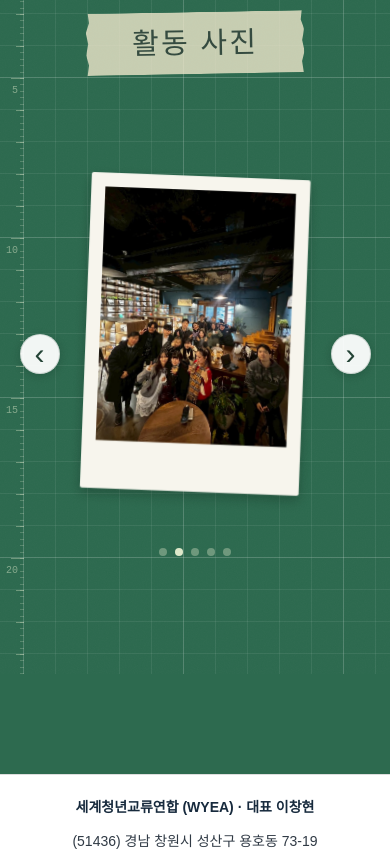
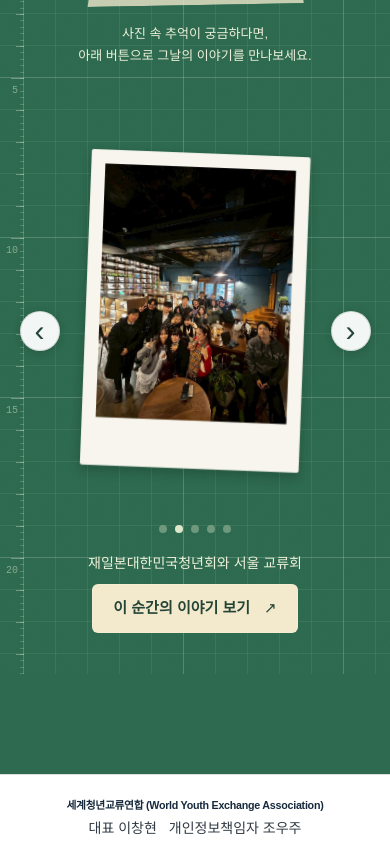
Before and after one commit to wyeaKR/WYEA-frontend, a Vue app: page / in a window 390 px wide. Shown: the part 1860-2711 px from the top of the page. Built offline with nearby package versions, Linux system fonts and the light colour scheme; a web font is replaced by a local one; what quasar would draw is missing.

Commit message:
Link home photo stories explicitly and refine footer identity

```diff
--- a/src/components/HomeViewPhoto.vue
+++ b/src/components/HomeViewPhoto.vue
@@ -1,5 +1,6 @@
 <script setup lang="ts">
 import { ref, computed, onMounted, onBeforeUnmount } from 'vue'
+import { homeActivityPhotos } from '@/content/activities'
 
 const paperclipSrc = `${import.meta.env.BASE_URL}images/decorative/clip.png`
 
@@ -7,28 +8,7 @@ defineProps<{
   hidden?: boolean
 }>()
 
-const photos = [
-  {
-    src: new URL('@/assets/picture/251102서울교류회1.jpg', import.meta.url).href,
-    alt: '251102_서울교류회_1'
-  },
-  {
-    src: new URL('@/assets/picture/251102서울교류회2.jpg', import.meta.url).href,
-    alt: '251102_서울교류회_2'
-  },
-    {
-    src: new URL('@/assets/picture/260304삼원가정봉사원파견센터봉사활동.jpg', import.meta.url).href,
-    alt: '260304_삼원가정봉사원파견센터봉사활동'
-  },
-  {
-    src: new URL('@/assets/picture/260829제2회한일음악교류회1.jpg', import.meta.url).href,
-    alt: '260829_제2회한일음악교류회_1'
-  },
-  {
-    src: new URL('@/assets/picture/260829제2회한일음악교류회2.jpg', import.meta.url).href,
-    alt: '260829_제2회한일음악교류회_2'
-  },
-].map(photo => ({
+const photos = homeActivityPhotos.map(photo => ({
   ...photo,
   // Pick once per mount so autoplay and re-renders keep each photo steady.
   tilt: `${(Math.random() < 0.5 ? -1 : 1) * (2 + Math.random() * 2)}deg`,
@@ -36,6 +16,7 @@ const photos = [
 
 const activeIndex = ref(0)
 const leavingIndex = ref<number | null>(null)
+const currentPhoto = computed(() => photos[activeIndex.value])
 const nextIndex = computed(() => photos.length > 1 ? (activeIndex.value + 1) % photos.length : -1)
 let autoplay: ReturnType<typeof setInterval> | undefined
 let transitionEnd: ReturnType<typeof setTimeout> | undefined
@@ -46,6 +27,9 @@ function showPhoto(index: number) {
   leavingIndex.value = activeIndex.value
   activeIndex.value = index
   transitionEnd = setTimeout(() => { leavingIndex.value = null }, 850)
+}
+function stopAutoplay() {
+  clearInterval(autoplay)
 }
 function startAutoplay() {
   clearInterval(autoplay)
@@ -62,20 +46,16 @@ function selectRelative(direction: number) {
 const SWIPE_THRESHOLD = 36
 let pointerId: number | null = null
 let pointerStartX = 0
-let dragged = false
-let suppressClick = false
 
 function onPhotoPointerDown(event: PointerEvent) {
   if (event.pointerType === 'mouse' && event.button !== 0) return
   pointerId = event.pointerId
   pointerStartX = event.clientX
-  dragged = false
   ;(event.currentTarget as HTMLElement).setPointerCapture(event.pointerId)
 }
 function onPhotoPointerMove(event: PointerEvent) {
   if (event.pointerId !== pointerId) return
   if (Math.abs(event.clientX - pointerStartX) > 8) {
-    dragged = true
     event.preventDefault()
   }
 }
@@ -86,20 +66,9 @@ function onPhotoPointerUp(event: PointerEvent) {
   if (target.hasPointerCapture(event.pointerId)) target.releasePointerCapture(event.pointerId)
   pointerId = null
   if (Math.abs(delta) >= SWIPE_THRESHOLD) selectRelative(delta < 0 ? 1 : -1)
-  suppressClick = dragged
-  window.setTimeout(() => { suppressClick = false }, 0)
 }
 function onPhotoPointerCancel() {
   pointerId = null
-  dragged = false
-}
-function onPhotoClick(event: MouseEvent) {
-  if (suppressClick) {
-    event.preventDefault()
-    event.stopPropagation()
-    suppressClick = false
-    return
-  }
 }
 onMounted(startAutoplay)
 onBeforeUnmount(() => {
@@ -161,6 +130,7 @@ onBeforeUnmount(() => {
     </div>
     <section class="hvpsection1">
       <h1>활동 사진</h1>
+      <p class="photo-intro">사진 속 추억이 궁금하다면,<br class="photo-intro-break" /> 아래 버튼으로 그날의 이야기를 만나보세요.</p>
     </section>
 
     <section class="hvpsection2">
@@ -180,16 +150,14 @@ onBeforeUnmount(() => {
               'is-next': idx === nextIndex && idx !== leavingIndex,
             }"
           />
-          <RouterLink
-            class="photo-link"
-            to="/activities"
-            aria-label="활동소식 보기"
+          <div
+            class="photo-swipe-area"
+            aria-hidden="true"
             @pointerdown="onPhotoPointerDown"
             @pointermove="onPhotoPointerMove"
             @pointerup="onPhotoPointerUp"
             @pointercancel="onPhotoPointerCancel"
             @dragstart.prevent
-            @click="onPhotoClick"
           />
         </div>
         <button v-if="photos.length > 1" class="photo-nav photo-prev" type="button" aria-label="이전 사진" @click="selectRelative(-1)">‹</button>
@@ -205,6 +173,16 @@ onBeforeUnmount(() => {
             @click="selectPhoto(idx)"
           />
         </div>
+      </div>
+
+      <div v-if="currentPhoto" class="photo-story" @mouseenter="stopAutoplay" @mouseleave="startAutoplay" @focusin="stopAutoplay" @focusout="startAutoplay">
+        <p class="photo-story-title">{{ currentPhoto.title }}</p>
+        <RouterLink
+          class="photo-story-button"
+          :to="{ path: currentPhoto.path, hash: '#activity-title' }"
+          :aria-label="currentPhoto.title + ' — 이 순간의 이야기 보기'"
+          @pointerdown="stopAutoplay"
+        >이 순간의 이야기 보기 <span aria-hidden="true">↗</span></RouterLink>
       </div>
 
       <p v-if="photos.length === 0" class="empty-text">
@@ -248,7 +226,7 @@ onBeforeUnmount(() => {
   width: 100%;
   flex-shrink: 0;
   /* Raise the content together without moving the background. */
-  top: calc(-96 * var(--photo-unit, 1px));
+  top: calc(-24 * var(--photo-unit, 1px));
 }
 .hero::before {
   --thin: rgba(255,255,255,.08);
@@ -566,8 +544,33 @@ onBeforeUnmount(() => {
 
 .hvpsection1 {
   font-family: 'PretendardFont', sans-serif;
-  padding-bottom: calc(40 * var(--photo-unit, 1px));
+  padding-bottom: calc(24 * var(--photo-unit, 1px));
 }
+.photo-intro {
+  margin: 18px 20px 0;
+  color: #edf1da;
+  font-family: 'PretendardFont', sans-serif;
+  font-size: clamp(13px, 1vw, 16px);
+  line-height: 1.7;
+  word-break: keep-all;
+}
+.photo-intro-break { display: none; }
+.photo-story { position: relative; z-index: 7; margin-top: 12px; padding: 0 20px; }
+.photo-story-title { margin: 0 0 10px; color: #edf1da; font: 14px/1.5 'PretendardFont', sans-serif; word-break: keep-all; }
+.photo-story-button {
+  display: inline-flex;
+  align-items: center;
+  gap: 14px;
+  padding: 12px 20px;
+  border: 1px solid rgba(245, 241, 215, .6);
+  border-radius: 6px;
+  background: #f3eacd;
+  color: #244436;
+  text-decoration: none;
+  font: 600 15px/1.5 'PretendardFont', sans-serif;
+}
+.photo-story-button:hover { background: #fff6da; }
+.photo-story-button:focus-visible { outline: 3px solid #fff; outline-offset: 4px; }
 .hvpsection1 h1 {
   margin: 0;
   font-family: 'NanumPenScript', 'PretendardFont', sans-serif;
@@ -596,6 +599,8 @@ onBeforeUnmount(() => {
 .hvpsection2 {
   margin-top: 0px;
   display: flex;
+  flex-direction: column;
+  align-items: center;
   justify-content: center;
 }
 
@@ -617,15 +622,13 @@ onBeforeUnmount(() => {
   isolation: isolate;
   height: min(calc(461.25 * var(--frame-unit)), 45vh);
 }
-.photo-link {
+.photo-swipe-area {
   position: absolute;
   inset: 0;
   z-index: 4;
   display: block;
-  cursor: pointer;
   touch-action: pan-y;
 }
-.photo-link:focus-visible { outline: 3px solid #fff; outline-offset: -3px; }
 .photo-nav {
   position: absolute;
   z-index: 6;
@@ -722,6 +725,7 @@ onBeforeUnmount(() => {
 
 /* On phones the photos scroll above the footer, so its height cannot cover them. */
 @media (max-width: 767px) {
+  .photo-intro-break { display: initial; }
   .hero {
     position: relative;
     inset: auto;
--- a/src/components/SiteFooter.vue
+++ b/src/components/SiteFooter.vue
@@ -9,7 +9,13 @@ const year = new Date().getFullYear()
 <template>
   <footer class="site-footer" :class="{ 'is-floating': floating, 'is-visible': visible }">
     <div class="site-footer-grid">
-      <p class="site-footer-name">세계청년교류연합 (WYEA) · 대표 이창현</p>
+      <div class="site-footer-identity">
+        <p class="site-footer-name">세계청년교류연합 (World Youth Exchange Association)</p>
+        <div class="site-footer-people">
+          <span>대표 이창현</span>
+          <span>개인정보책임자 조우주</span>
+        </div>
+      </div>
       <div class="site-footer-details">
         <p>(51436) 경남 창원시 성산구 용호동 73-19</p>
         <p>고유번호 410-82-93357</p>
@@ -56,11 +62,14 @@ const year = new Date().getFullYear()
 .site-footer-details { display: grid; gap: 4px; }
 .site-footer-grid {
   display: grid;
-  grid-template-columns: minmax(0, 1.1fr) minmax(0, 1.5fr) minmax(0, 1fr);
+  grid-template-columns: minmax(400px, 1.4fr) minmax(280px, 1.1fr) minmax(210px, 1fr);
   gap: 24px;
   align-items: start;
 }
-.site-footer-name { font-weight: 700; color: #172a3d; }
+.site-footer-identity { min-width: 0; display: grid; gap: 4px; }
+.site-footer-name { font-weight: 700; color: #172a3d; white-space: nowrap; }
+.site-footer-people { display: flex; flex-direction: column; gap: 4px; }
+.site-footer-people span { white-space: nowrap; }
 .site-footer a { color: inherit; text-decoration: none; }
 .site-footer a:hover { color: #0d47a1; text-decoration: underline; }
 .site-footer-contact { display: grid; gap: 7px; }
@@ -103,11 +112,14 @@ const year = new Date().getFullYear()
 .site-footer.is-floating.is-visible { transform: translateY(0); }
 @media (max-width: 1023px) {
   .site-footer-grid { grid-template-columns: repeat(2, minmax(0, 1fr)); }
+  .site-footer-identity { grid-column: 1 / -1; }
   .site-footer-contact { grid-column: 1 / -1; grid-template-columns: repeat(3, max-content); gap: 18px; }
 }
 @media (max-width: 767px) {
   .site-footer { padding: 22px 18px; text-align: center; }
   .site-footer-grid { grid-template-columns: 1fr; gap: 12px; }
+  .site-footer-name { font-size: clamp(10px, 2.75vw, 13px); letter-spacing: -.025em; }
+  .site-footer-people { flex-direction: row; justify-content: center; gap: 12px; }
   .site-footer-contact { grid-column: auto; grid-template-columns: 1fr; justify-items: center; gap: 8px; }
   .site-footer-bottom { justify-content: center; }
   .site-footer.is-floating { max-height: 70vh; overflow-y: auto; }
--- a/src/content/activities.ts
+++ b/src/content/activities.ts
@@ -111,3 +111,13 @@ export const activities: Array<{
   paragraphs: string[];
   photos: string[];
 }> = [musicExchange, osakaExchange, tokyoPicnic, samwonVolunteering, seoulExchange]
+
+// Use the same image imports as each story, so every home photo has one known destination.
+export const homeActivityPhotos = [seoulExchange, samwonVolunteering, musicExchange].flatMap(activity =>
+  activity.photos.map((src, index) => ({
+    src,
+    alt: `${activity.title} 사진 ${index + 1}`,
+    title: activity.title,
+    path: activity.path,
+  })),
+)
--- a/src/router/index.js
+++ b/src/router/index.js
@@ -104,6 +104,11 @@ const routerInstance = createRouter({
     },
   ],
   scrollBehavior(to) {
+    if (to.meta.activityDetail) {
+      // Open a story at its title, below the fixed site header, including direct entry.
+      const headerBottom = document.getElementById('site-header')?.getBoundingClientRect().bottom || 64
+      return { el: '#activity-title', top: headerBottom + 24, behavior: 'instant' }
+    }
     if (to.name === 'about' && to.hash === '#history') {
       return { el: '#history', top: 120 }
     }
--- a/src/views/ActivitiesView.vue
+++ b/src/views/ActivitiesView.vue
@@ -33,7 +33,7 @@ const activityPhotos = computed(() => activity.value?.photos ?? [])
       <nav class="breadcrumb" aria-label="현재 위치"><RouterLink to="/activities">활동소식</RouterLink><span aria-hidden="true"> / </span><span>활동 기록</span></nav>
       <header class="activities-heading detail-heading">
         <p class="eyebrow">{{ activity.category }}</p>
-        <h1>{{ activity.title }}</h1>
+        <h1 id="activity-title" tabindex="-1">{{ activity.title }}</h1>
         <p class="story-meta"><time :datetime="activity.startDate">{{ activity.date }}</time></p>
       </header>
       <section class="story-card" aria-label="활동 내용">
```
Also changed, not shown: scripts/check-photo-stories.mjs (added, +75 -0 lines), 1 other file (tests, documents, lock files or other folders).
